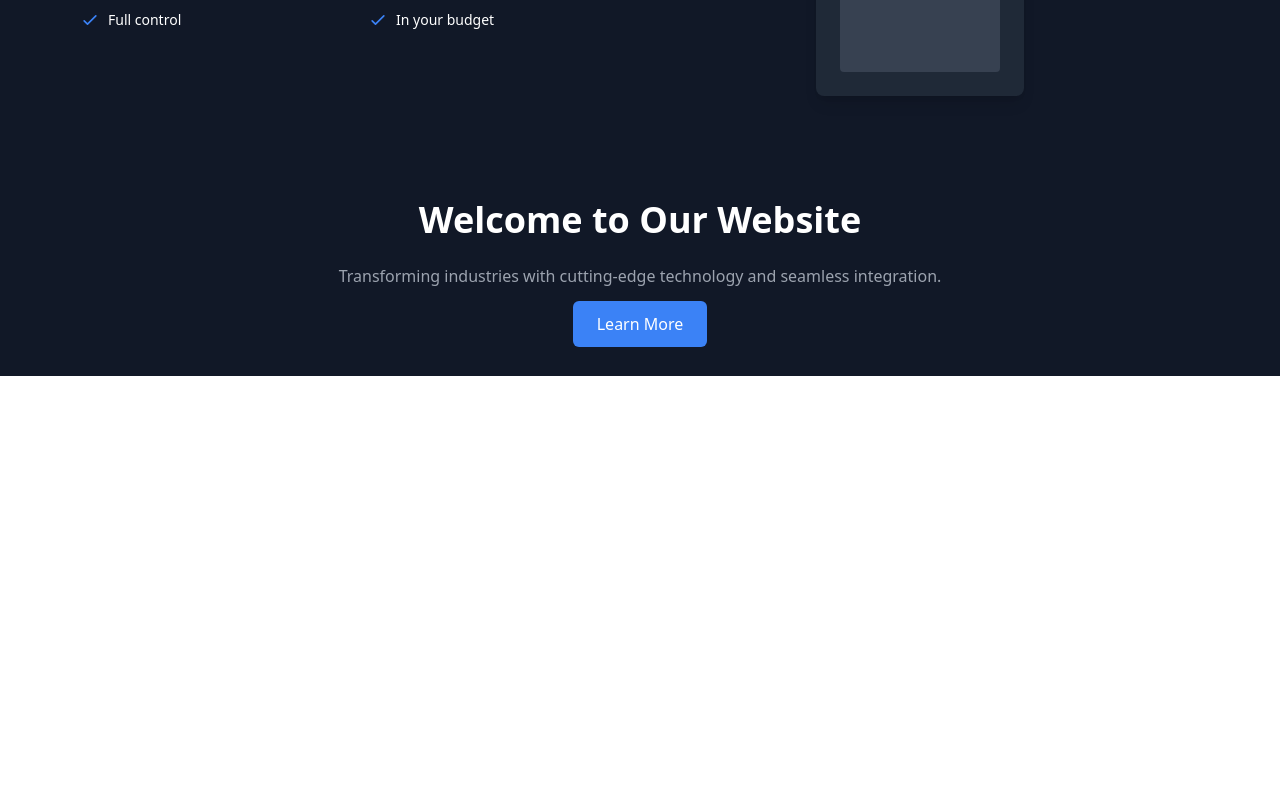
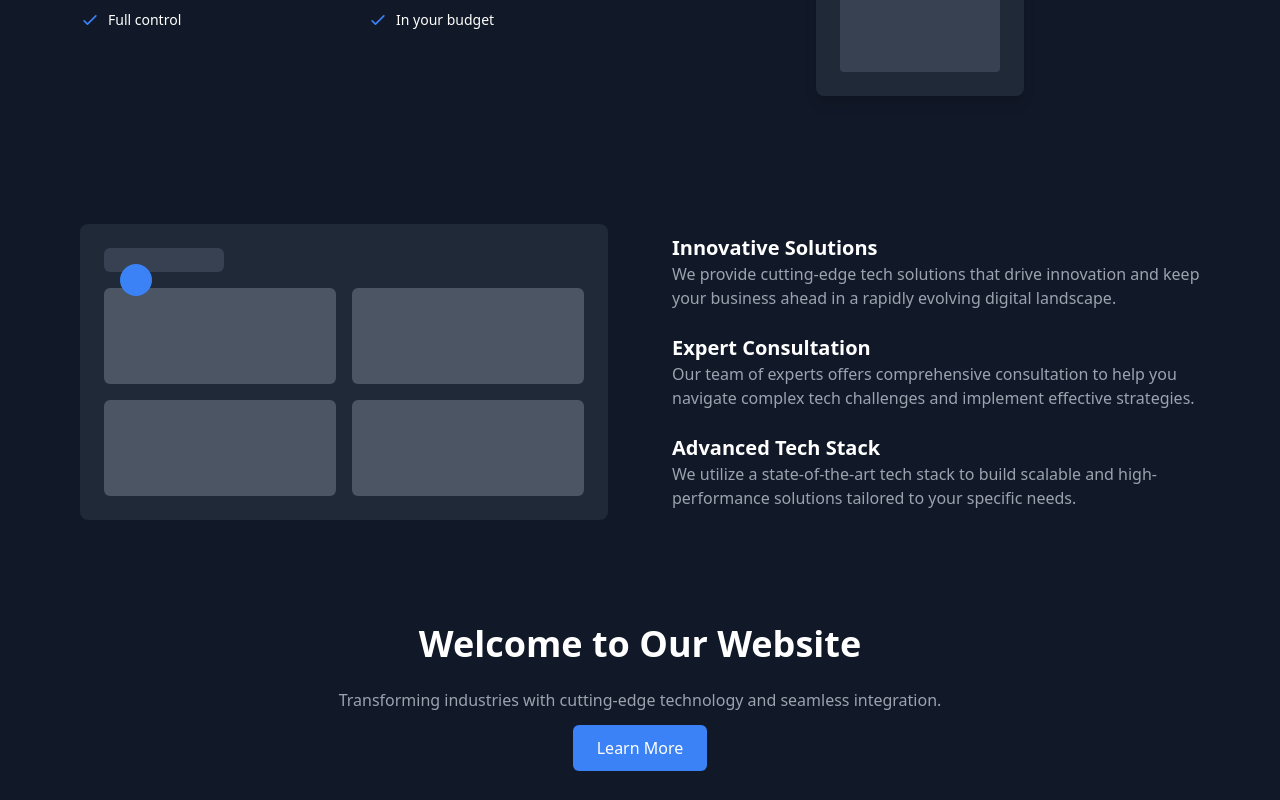
Before and after one commit to IqraFatimaaa/TechNets, a React (Vite) app in the folder Technet/: page / in a window 1280 px wide. Shown: the part 3080-3880 px from the top of the page. Before the commit the page ends 3456 px from the top, so only its background shows below. Built offline with nearby package versions, Linux system fonts and the light colour scheme; a web font is replaced by a local one.

Commit message:
5th Section

```diff
--- a/Technet/src/pages/home.jsx
+++ b/Technet/src/pages/home.jsx
@@ -246,6 +246,52 @@ const Home = () => {
           </div>
         </div>
       </section>
+      <section className="bg-grey-900 text-white py-16">
+        <div className="container mx-auto px-6 lg:px-20 flex flex-col lg:flex-row items-center">
+          {/* Left Side: Image */}
+          <div className="w-full lg:w-1/2 mb-8 lg:mb-0">
+            <div className="relative bg-gray-800 rounded-lg p-6">
+              {/* Mock Browser Window */}
+              <div className="bg-gray-700 h-6 w-1/4 rounded-md mb-4"></div>
+              <div className="grid grid-cols-2 gap-4">
+                <div className="bg-gray-600 h-24 rounded-md"></div>
+                <div className="bg-gray-600 h-24 rounded-md"></div>
+                <div className="bg-gray-600 h-24 rounded-md"></div>
+                <div className="bg-gray-600 h-24 rounded-md"></div>
+              </div>
+              {/* Floating Element */}
+              <div className="absolute top-10 left-10 bg-blue-500 w-8 h-8 rounded-full"></div>
+            </div>
+          </div>
+
+          {/* Right Side: Content */}
+          <div className="w-full lg:w-1/2 ml-16">
+            <div className="mb-6">
+              <h3 className="text-xl font-bold">Innovative Solutions</h3>
+              <p className="text-gray-400">
+                We provide cutting-edge tech solutions that drive innovation and
+                keep your business ahead in a rapidly evolving digital
+                landscape.
+              </p>
+            </div>
+            <div className="mb-6">
+              <h3 className="text-xl font-bold">Expert Consultation</h3>
+              <p className="text-gray-400">
+                Our team of experts offers comprehensive consultation to help
+                you navigate complex tech challenges and implement effective
+                strategies.
+              </p>
+            </div>
+            <div>
+              <h3 className="text-xl font-bold">Advanced Tech Stack</h3>
+              <p className="text-gray-400">
+                We utilize a state-of-the-art tech stack to build scalable and
+                high-performance solutions tailored to your specific needs.
+              </p>
+            </div>
+          </div>
+        </div>
+      </section>
     </section>
   );
 };
```
